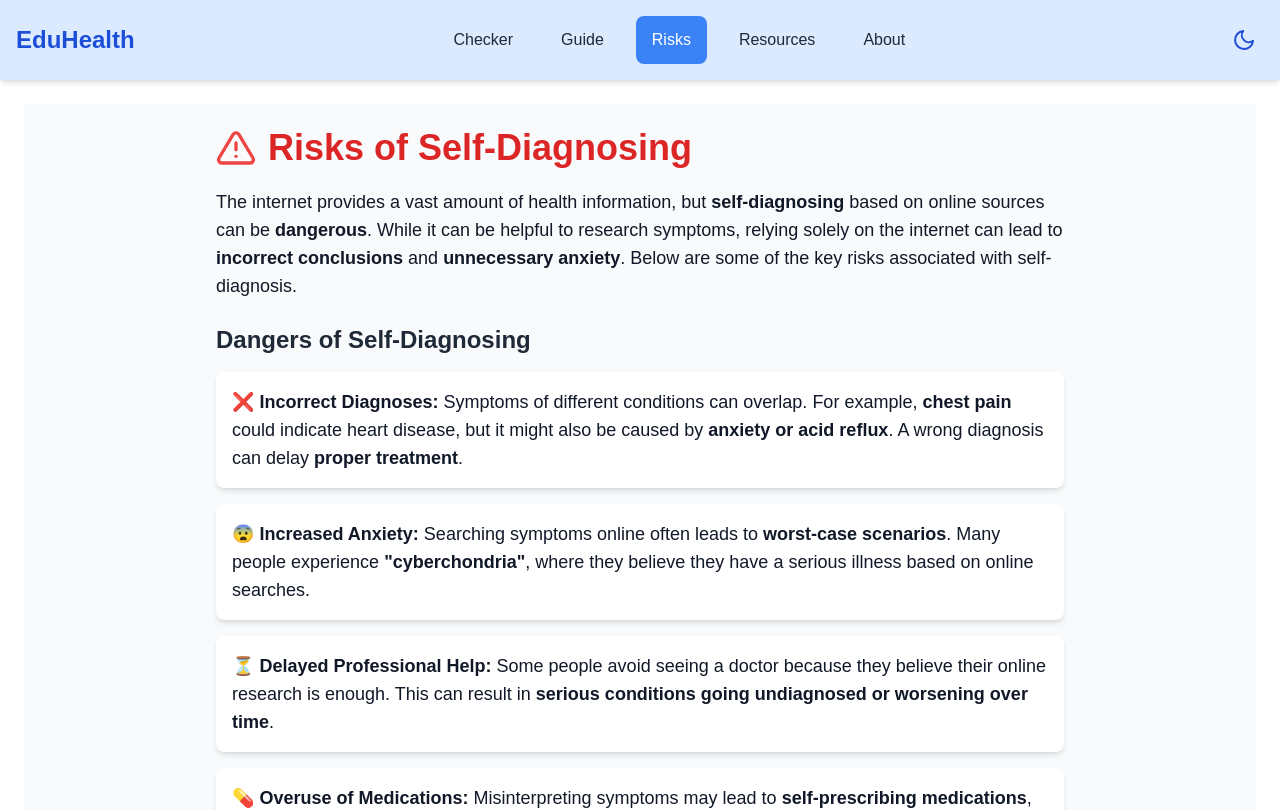
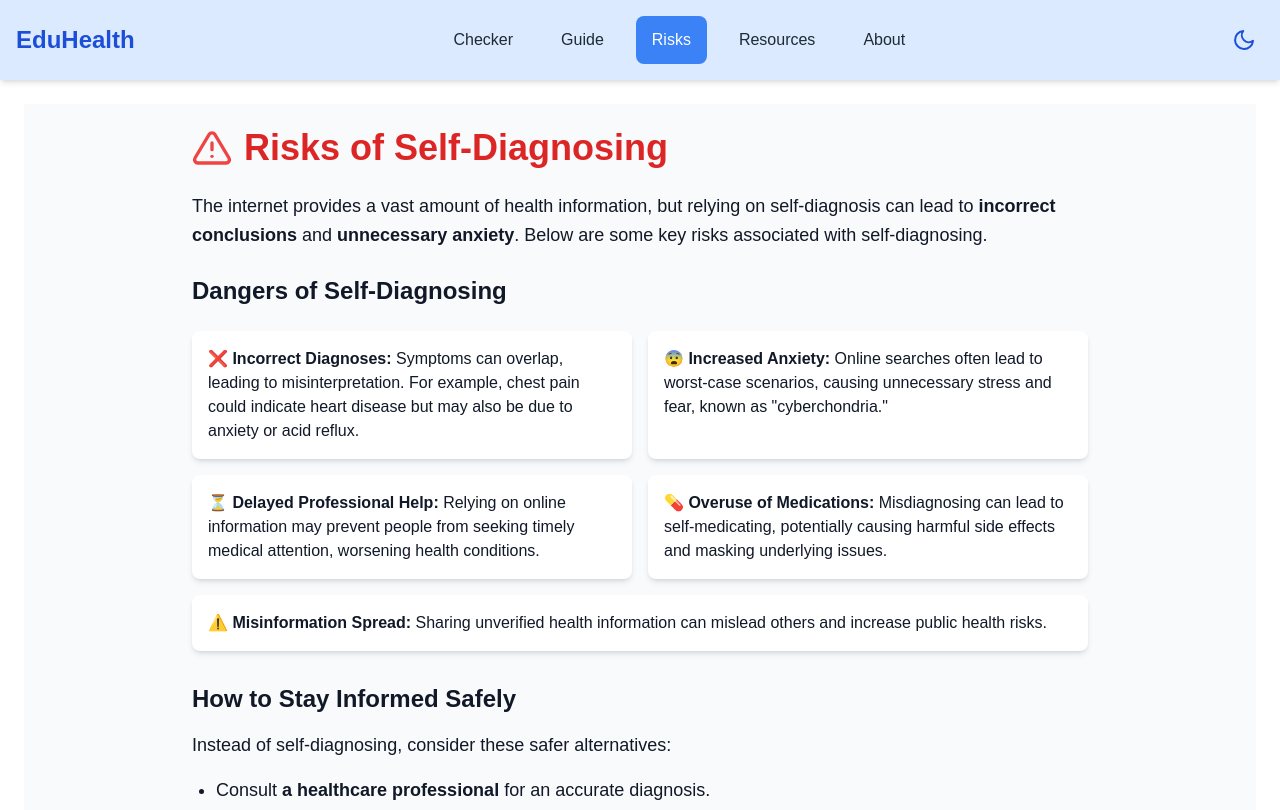
Before and after one commit to imueLx/self-diagnose, a Next.js app: page /risks in a window 1280 px wide. Shown: the top 810 px of the page. Built offline with nearby package versions, Linux system fonts and the light colour scheme.

Commit message:
update UI

```diff
--- a/app/page.js
+++ b/app/page.js
@@ -11,18 +11,21 @@ export default function HomePage() {
   return (
     <div className="p-6 max-w-5xl mx-auto text-gray-900 dark:text-gray-100">
       {/* Hero Section */}
-      <section className="text-center py-12">
-        <h1 className="text-4xl md:text-5xl font-bold">
+      <section className="text-center py-12 bg-gradient-to-r from-blue-500 to-purple-600 text-white rounded-lg shadow-lg">
+        <h1 className="text-4xl md:text-5xl font-bold drop-shadow-md">
           Empowering Digital Health Literacy
         </h1>
-        <p className="mt-4 text-lg md:text-xl text-gray-700 dark:text-gray-300">
+        <p className="mt-4 text-lg md:text-xl">
           Learn how to critically assess online health information and make
           informed medical decisions with confidence.
+        </p>
+        <p className="mt-6 text-xl font-semibold italic">
+          "Health is wealth, invest in yourself with a doctor’s visit."
         </p>
       </section>
 
       {/* Importance of Digital Health Literacy */}
-      <section className="mt-10">
+      <section className="mt-10 p-6 bg-white dark:bg-gray-800 rounded-lg shadow-md">
         <div className="flex items-center gap-3">
           <FaBook size={40} className="text-blue-500 dark:text-blue-400" />
           <h2 className="text-3xl font-semibold">
@@ -34,13 +37,16 @@ export default function HomePage() {
           misinformation can be dangerous. Learn how to differentiate between
           credible sources and unreliable claims.
         </p>
-        <Link href="/guide" className="text-blue-500 underline font-semibold">
+        <Link
+          href="/guide"
+          className="text-blue-500 underline font-semibold hover:text-blue-700"
+        >
           Read More
         </Link>
       </section>
 
       {/* Risks of Self-Diagnosis */}
-      <section className="mt-10">
+      <section className="mt-10 p-6 bg-white dark:bg-gray-800 rounded-lg shadow-md">
         <div className="flex items-center gap-3">
           <FaExclamationTriangle
             size={40}
@@ -55,13 +61,16 @@ export default function HomePage() {
           misdiagnosis, and delayed treatment. Always consult verified medical
           sources.
         </p>
-        <Link href="/risks" className="text-red-500 underline font-semibold">
+        <Link
+          href="/risks"
+          className="text-red-500 underline font-semibold hover:text-red-700"
+        >
           Learn More
         </Link>
       </section>
 
       {/* How to Evaluate Health Information */}
-      <section className="mt-10">
+      <section className="mt-10 p-6 bg-white dark:bg-gray-800 rounded-lg shadow-md">
         <div className="flex items-center gap-3">
           <FaShieldAlt
             size={40}
@@ -77,28 +86,28 @@ export default function HomePage() {
         </p>
         <Link
           href="/resources"
-          className="text-green-500 underline font-semibold"
+          className="text-green-500 underline font-semibold hover:text-green-700"
         >
           Explore Resources
         </Link>
       </section>
 
       {/* Interactive Symptom Checker */}
-      <section className="mt-10 text-center py-12">
-        <div className="flex justify-center items-center gap-3">
+      <section className="mt-10 text-center py-12 bg-gradient-to-r from-purple-500 to-blue-600 text-white rounded-lg shadow-lg">
+        <div className="flex justify-center items-center gap-3 px-4">
           <FaStethoscope
             size={40}
-            className="text-purple-500 dark:text-purple-400"
+            className="text-white sm:text-2xl md:text-3xl lg:text-4xl"
           />
           <h2 className="text-3xl font-semibold">Try Our Symptom Checker</h2>
         </div>
-        <p className="mt-4 text-lg text-gray-700 dark:text-gray-300">
+        <p className="mt-4 text-lg">
           Enter symptoms to receive potential conditions based on medical
           research. This tool is for educational purposes only and should not
           replace professional consultation.
         </p>
         <Link href="/checker">
-          <button className="mt-6 px-8 py-3 bg-blue-500 hover:bg-blue-600 text-white text-lg font-semibold rounded-md transition duration-300">
+          <button className="mt-6 px-8 py-3 bg-white text-blue-600 font-semibold rounded-md transition duration-300 hover:bg-gray-200">
             Use Symptom Checker
           </button>
         </Link>
--- a/app/risks/page.jsx
+++ b/app/risks/page.jsx
@@ -2,80 +2,64 @@ import { FiAlertTriangle } from "react-icons/fi";
 
 export default function Risks() {
   return (
-    <div className="min-h-screen bg-gray-50 dark:bg-gray-900 text-gray-900 dark:text-gray-100">
-      {/* Main Content */}
-      <main className="p-6 max-w-4xl mx-auto">
+    <div className="min-h-screen bg-gray-50 dark:bg-gray-900 text-gray-900 dark:text-gray-100 p-6">
+      <main className="max-w-4xl mx-auto">
         {/* Page Header */}
-        <div className="flex items-center gap-3">
+        <div className="flex items-center gap-3 mb-6">
           <FiAlertTriangle className="w-10 h-10 text-red-500 dark:text-red-400" />
           <h1 className="text-4xl font-bold text-red-600 dark:text-red-400">
-            <span className="block sm:inline">Risks</span>
-            <span className="block sm:inline"> of Self-Diagnosing</span>
+            Risks of Self-Diagnosing
           </h1>
         </div>
+
         {/* Introduction */}
-        <p className="mt-5 text-lg">
-          The internet provides a vast amount of health information, but{" "}
-          <strong>self-diagnosing</strong> based on online sources can be{" "}
-          <strong>dangerous</strong>. While it can be helpful to research
-          symptoms, relying solely on the internet can lead to{" "}
-          <strong>incorrect conclusions</strong> and{" "}
-          <strong>unnecessary anxiety</strong>. Below are some of the key risks
-          associated with self-diagnosis.
+        <p className="text-lg leading-relaxed">
+          The internet provides a vast amount of health information, but relying
+          on self-diagnosis can lead to <strong>incorrect conclusions</strong>{" "}
+          and <strong>unnecessary anxiety</strong>. Below are some key risks
+          associated with self-diagnosing.
         </p>
 
         {/* Risks List */}
-        <section className="mt-6">
-          <h2 className="text-2xl font-semibold text-gray-800 dark:text-gray-200">
-            Dangers of Self-Diagnosing
-          </h2>
-          <ul className="mt-4 space-y-4 text-lg">
-            <li className="p-4 bg-white dark:bg-gray-800 shadow-md rounded-lg">
-              <strong>❌ Incorrect Diagnoses:</strong> Symptoms of different
-              conditions can overlap. For example, <strong>chest pain</strong>{" "}
-              could indicate heart disease, but it might also be caused by{" "}
-              <strong>anxiety or acid reflux</strong>. A wrong diagnosis can
-              delay <strong>proper treatment</strong>.
-            </li>
-            <li className="p-4 bg-white dark:bg-gray-800 shadow-md rounded-lg">
-              <strong>😨 Increased Anxiety:</strong> Searching symptoms online
-              often leads to <strong>worst-case scenarios</strong>. Many people
-              experience <strong>"cyberchondria"</strong>, where they believe
-              they have a serious illness based on online searches.
-            </li>
-            <li className="p-4 bg-white dark:bg-gray-800 shadow-md rounded-lg">
-              <strong>⏳ Delayed Professional Help:</strong> Some people avoid
-              seeing a doctor because they believe their online research is
-              enough. This can result in{" "}
-              <strong>
-                serious conditions going undiagnosed or worsening over time
-              </strong>
-              .
-            </li>
-            <li className="p-4 bg-white dark:bg-gray-800 shadow-md rounded-lg">
-              <strong>💊 Overuse of Medications:</strong> Misinterpreting
-              symptoms may lead to <strong>self-prescribing medications</strong>
-              , which can cause <strong>harmful side effects</strong> or{" "}
-              <strong>mask underlying issues</strong> that need medical
-              attention.
-            </li>
-            <li className="p-4 bg-white dark:bg-gray-800 shadow-md rounded-lg">
+        <section className="mt-6 space-y-6">
+          <h2 className="text-2xl font-semibold">Dangers of Self-Diagnosing</h2>
+          <div className="grid grid-cols-1 md:grid-cols-2 gap-4">
+            <div className="p-4 bg-white dark:bg-gray-800 shadow-md rounded-lg">
+              <strong>❌ Incorrect Diagnoses:</strong> Symptoms can overlap,
+              leading to misinterpretation. For example, chest pain could
+              indicate heart disease but may also be due to anxiety or acid
+              reflux.
+            </div>
+            <div className="p-4 bg-white dark:bg-gray-800 shadow-md rounded-lg">
+              <strong>😨 Increased Anxiety:</strong> Online searches often lead
+              to worst-case scenarios, causing unnecessary stress and fear,
+              known as "cyberchondria."
+            </div>
+            <div className="p-4 bg-white dark:bg-gray-800 shadow-md rounded-lg">
+              <strong>⏳ Delayed Professional Help:</strong> Relying on online
+              information may prevent people from seeking timely medical
+              attention, worsening health conditions.
+            </div>
+            <div className="p-4 bg-white dark:bg-gray-800 shadow-md rounded-lg">
+              <strong>💊 Overuse of Medications:</strong> Misdiagnosing can lead
+              to self-medicating, potentially causing harmful side effects and
+              masking underlying issues.
+            </div>
+            <div className="p-4 bg-white dark:bg-gray-800 shadow-md rounded-lg md:col-span-2">
               <strong>⚠️ Misinformation Spread:</strong> Sharing unverified
-              health information can <strong>mislead others</strong>, increasing
-              public health risks. Relying on <strong>trusted sources</strong>{" "}
-              is crucial.
-            </li>
-          </ul>
+              health information can mislead others and increase public health
+              risks.
+            </div>
+          </div>
         </section>
 
-        {/* Conclusion */}
+        {/* How to Stay Informed Safely */}
         <section className="mt-8">
-          <h2 className="text-2xl font-semibold text-gray-800 dark:text-gray-200">
+          <h2 className="text-2xl font-semibold">
             How to Stay Informed Safely
           </h2>
-          <p className="mt-4 text-lg">
-            Instead of self-diagnosing, consider these{" "}
-            <strong>safer alternatives</strong>:
+          <p className="mt-4 text-lg leading-relaxed">
+            Instead of self-diagnosing, consider these safer alternatives:
           </p>
           <ul className="mt-4 space-y-3 text-lg list-disc pl-6">
             <li>
@@ -83,8 +67,8 @@ export default function Risks() {
               diagnosis.
             </li>
             <li>
-              Use <strong>trusted health websites</strong> like the{" "}
-              <strong>WHO, CDC, or Mayo Clinic</strong>.
+              Use <strong>trusted health websites</strong> like WHO, CDC, or
+              Mayo Clinic.
             </li>
             <li>
               Keep a <strong>symptom journal</strong> to provide detailed
```
